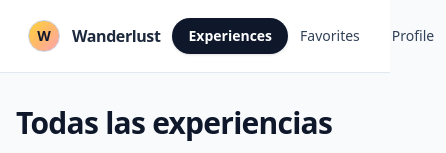
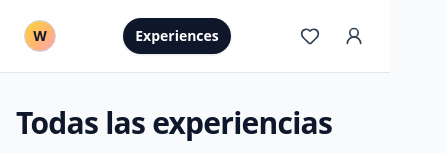
Before and after one commit to juan-gouveia/jg-nextjs-wanderlust-explorer, a Next.js app: page /experiences in a window 390 px wide. Shown: the top 153 px of the page, 446 px wide, since content can reach past the window. Built offline with nearby package versions, Linux system fonts and the light colour scheme.

Commit message:
Corregido un problema de overflow en móvil: cambiada la apariencia de Favs y Profile

```diff
--- a/components/Navbar.tsx
+++ b/components/Navbar.tsx
@@ -1,5 +1,6 @@
 "use client";
 
+import { Heart, UserRound } from "lucide-react";
 import Link from "next/link";
 import { usePathname } from "next/navigation";
 
@@ -20,13 +21,13 @@ export default function Navbar() {
 
   return (
     <header className="sticky top-0 z-50 border-b border-slate-200 bg-white/90 backdrop-blur-md">
-      <nav className="mx-auto flex max-w-6xl items-center justify-between px-4 py-3 sm:px-6">
-        <div className="flex flex-1 justify-start">
+      <nav className="mx-auto flex max-w-6xl items-center gap-2 px-4 py-3 sm:px-6">
+        <div className="shrink-0">
           <Link
             href="/"
             aria-current={isActive("/") ? "page" : undefined}
             className={cn(
-              "flex items-center gap-3 rounded-full px-3 py-2 transition-colors",
+              "flex items-center gap-3 rounded-full p-2 transition-colors sm:px-3",
               isActive("/")
                 ? "bg-slate-900 text-white"
                 : "text-slate-800 hover:bg-slate-100"
@@ -35,18 +36,18 @@ export default function Navbar() {
             <span className="flex h-8 w-8 items-center justify-center rounded-full border border-slate-300 bg-gradient-to-br from-amber-300 via-orange-300 to-rose-300 text-sm font-black text-slate-900">
               W
             </span>
-            <span className="text-base font-semibold tracking-tight">
+            <span className="hidden text-base font-semibold tracking-tight sm:inline">
               Wanderlust
             </span>
           </Link>
         </div>
 
-        <div className="flex flex-1 justify-center">
+        <div className="flex min-w-0 flex-1 justify-center">
           <Link
             href="/experiences"
             aria-current={isActive("/experiences") ? "page" : undefined}
             className={cn(
-              "rounded-full px-4 py-2 text-sm font-semibold transition-colors",
+              "whitespace-nowrap rounded-full px-3 py-2 text-sm font-semibold transition-colors sm:px-4",
               isActive("/experiences")
                 ? "bg-slate-900 text-white shadow-sm"
                 : "bg-slate-100 text-slate-700 hover:bg-slate-200 hover:text-slate-900"
@@ -56,32 +57,44 @@ export default function Navbar() {
           </Link>
         </div>
 
-        <div className="flex flex-1 justify-end gap-2">
+        <div className="flex shrink-0 items-center gap-1 sm:gap-2">
+          <div className="group relative">
             <Link
               href="/favorites"
+              aria-label="Favorites"
               aria-current={isActive("/favorites") ? "page" : undefined}
               className={cn(
-              "rounded-full px-3 py-2 text-sm font-medium transition-colors",
+                "flex h-10 w-10 items-center justify-center rounded-full transition-colors focus:outline-none focus:ring-2 focus:ring-slate-900 focus:ring-offset-2",
                 isActive("/favorites")
                   ? "bg-slate-900 text-white"
                   : "text-slate-700 hover:bg-slate-100 hover:text-slate-900"
               )}
             >
+              <Heart aria-hidden="true" className="h-5 w-5" strokeWidth={2} />
+            </Link>
+            <span className="pointer-events-none absolute right-0 top-full z-10 mt-2 hidden whitespace-nowrap rounded-md bg-slate-900 px-2 py-1 text-xs font-medium text-white shadow-sm md:group-hover:block md:group-focus-within:block">
               Favorites
-          </Link>
+            </span>
+          </div>
 
+          <div className="group relative">
             <Link
               href="/profile"
+              aria-label="Profile"
               aria-current={isActive("/profile") ? "page" : undefined}
               className={cn(
-              "rounded-full px-3 py-2 text-sm font-medium transition-colors",
+                "flex h-10 w-10 items-center justify-center rounded-full transition-colors focus:outline-none focus:ring-2 focus:ring-slate-900 focus:ring-offset-2",
                 isActive("/profile")
                   ? "bg-slate-900 text-white"
                   : "text-slate-700 hover:bg-slate-100 hover:text-slate-900"
               )}
             >
+              <UserRound aria-hidden="true" className="h-5 w-5" strokeWidth={2} />
+            </Link>
+            <span className="pointer-events-none absolute right-0 top-full z-10 mt-2 hidden whitespace-nowrap rounded-md bg-slate-900 px-2 py-1 text-xs font-medium text-white shadow-sm md:group-hover:block md:group-focus-within:block">
               Profile
-          </Link>
+            </span>
+          </div>
         </div>
       </nav>
     </header>
```
Lines whose indentation alone changed are shown as unchanged.
